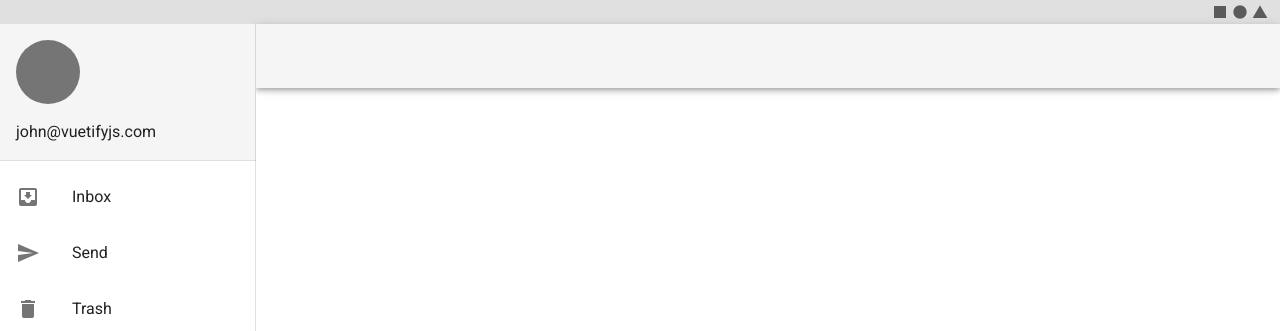
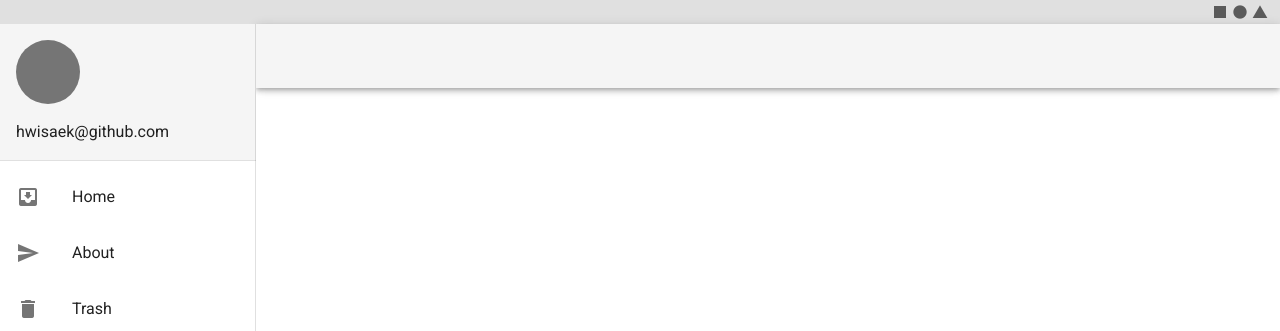
Before and after one commit to GOVUEJS/web, a Vue app: page / in a window 1280 px wide. Shown: the top 331 px of the page. Built offline with nearby package versions, Linux system fonts and the light colour scheme.

Commit message:
router 적용

```diff
--- a/src/NavigationDrawer.vue
+++ b/src/NavigationDrawer.vue
@@ -13,14 +13,15 @@
           size="64"
       ></v-avatar>
 
-      <div>john@vuetifyjs.com</div>
+      <div>hwisaek@github.com</div>
     </v-sheet>
 
     <v-divider></v-divider>
 
     <v-list>
       <v-list-item
-          v-for="[icon, text] in links"
+          v-for="[icon, text, link] in links"
+          :to="link"
           :key="icon"
           link
       >
@@ -29,7 +30,9 @@
         </v-list-item-icon>
 
         <v-list-item-content>
-          <v-list-item-title>{{ text }}</v-list-item-title>
+          <v-list-item-title>
+            {{ text }}
+          </v-list-item-title>
         </v-list-item-content>
       </v-list-item>
     </v-list>
@@ -42,10 +45,10 @@ export default {
     return {
       drawer: null,
       links: [
-        ['mdi-inbox-arrow-down', 'Inbox'],
-        ['mdi-send', 'Send'],
-        ['mdi-delete', 'Trash'],
-        ['mdi-alert-octagon', 'Spam'],
+        ['mdi-inbox-arrow-down', 'Home', '/home'],
+        ['mdi-send', 'About', '/about'],
+        ['mdi-delete', 'Trash', '/trash'],
+        ['mdi-alert-octagon', 'Spam', '/spam'],
       ],
     };
   },
```
